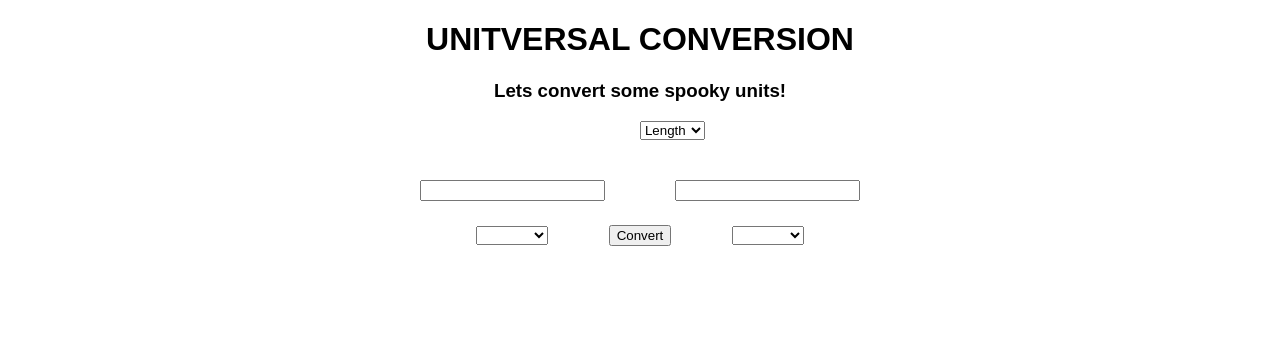
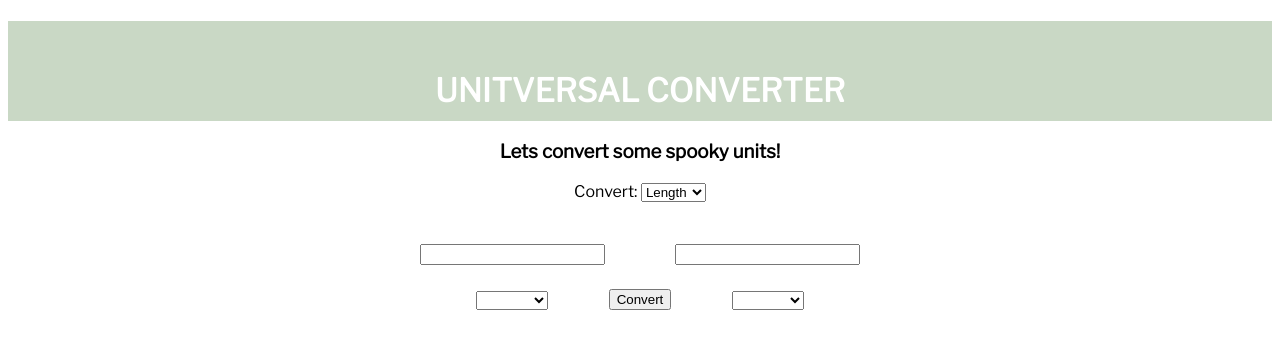
Before and after one commit to DavidANixon/Unitversal_Converter, a website: page index.html in a window 1280 px wide. Drawn offline with nearby package versions, Linux system fonts and the light colour scheme; no server answers.

Commit message:
Updated html

```diff
--- a/index.html
+++ b/index.html
@@ -2,16 +2,17 @@
 <html>
     <head>
         <link rel="stylesheet" type="text/css" href="stylesheet.css">
+        <link href="https://fonts.googleapis.com/css?family=Libre+Franklin" rel="stylesheet">
           <script src = "/socket.io/socket.io.js"> </script>
             <title>
-                UNITVERSAL CONVERSION
+                Unitversal Converter
             </title>
         </head>
 <body class="body">
 <center>
-    <h1 id="title">UNITVERSAL CONVERSION</h1>
-    <h3 id="title"> Lets convert some spooky units! </h3>
-    <div style="color: white;">Convert:
+    <div id = "header"><h1 id="title1">UNITVERSAL CONVERTER</h1></div>
+    <h3 id="title2"> Lets convert some spooky units! </h3>
+    <div style="color: black;">Convert:
     <select id = "units" onchange="setUnitsSelected()">
         <option value="length">Length</option>
         <option value="mass">Mass</option>
@@ -54,6 +55,7 @@
         </tr>
     </table>
 <br>
+<div id="footer"></div>
 </center>
   <script type='text/javascript' src='scripts.js'> </script>
 </body>
```
